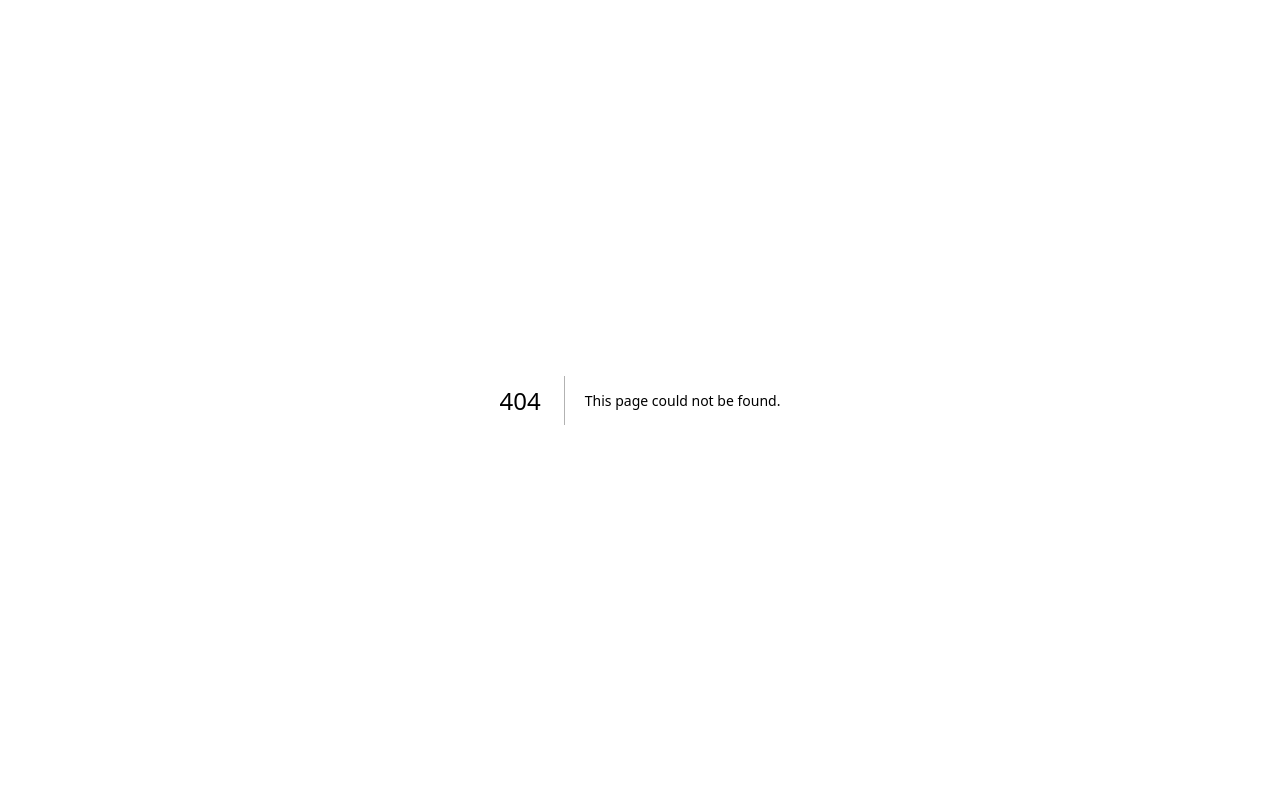
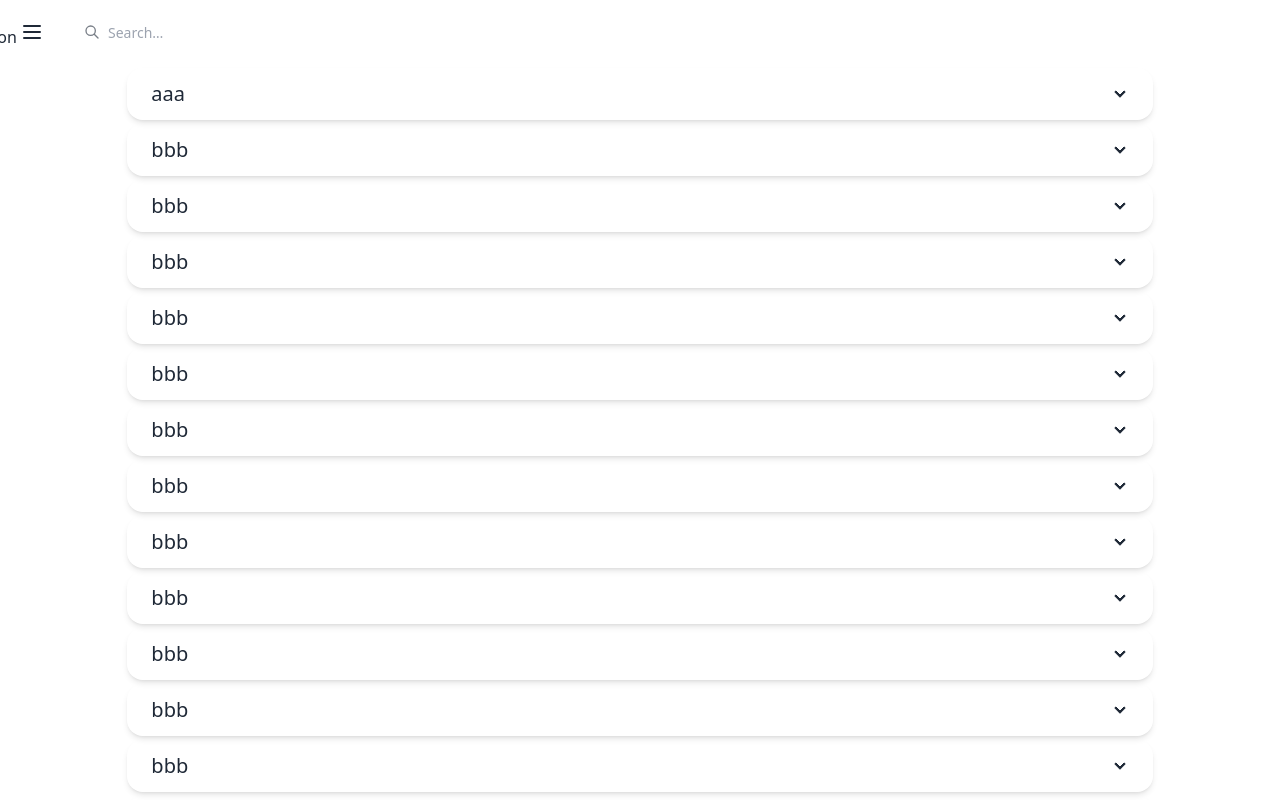
Before and after one commit to idealjs/to-done, a Next.js app: page /workspace/1 in a window 1280 px wide. Before the commit this address had no page. Built offline with nearby package versions, Linux system fonts and the light colour scheme; no server answers.

Commit message:
feat: add workspace

```diff
--- /dev/null
+++ b/src/components/List/ListItem.tsx
@@ -0,0 +1,15 @@
+import clsx from "clsx";
+import { PropsWithChildren } from "react";
+
+import { IClassNameProps } from "../../type";
+
+interface IProps extends IClassNameProps {}
+
+const ListItem = (props: PropsWithChildren<IProps>) => {
+  const { children, className } = props;
+  return (
+    <li className={clsx("card p-2 m-1 shadow-md", className)}>{children}</li>
+  );
+};
+
+export default ListItem;
--- /dev/null
+++ b/src/components/List/index.tsx
@@ -0,0 +1,14 @@
+import clsx from "clsx";
+import { PropsWithChildren } from "react";
+
+import { IClassNameProps } from "../../type";
+
+interface IProps extends IClassNameProps {}
+
+const List = (props: PropsWithChildren<IProps>) => {
+  const { children, className } = props;
+
+  return <ul className={clsx(className)}>{children}</ul>;
+};
+
+export default List;
--- /dev/null
+++ b/src/components/Logo/index.tsx
@@ -0,0 +1,16 @@
+import { Fragment } from "react";
+
+const Logo = () => {
+  return (
+    <Fragment>
+      <div className="btn btn-ghost px-2 font-title inline-flex text-lg transition-all duration-200 md:text-3xl">
+        <span className="lowercase">to</span>
+        <span className="uppercase text-primary">done</span>
+      </div>
+      <div data-tip="Changelog" className="tooltip tooltip-bottom">
+        {process.env.NEXT_PUBLIC_APP_VERSION}
+      </div>
+    </Fragment>
+  );
+};
+export default Logo;
--- /dev/null
+++ b/src/components/Search/index.tsx
@@ -0,0 +1,51 @@
+import clsx from "clsx";
+import { PropsWithChildren } from "react";
+
+import type { IClassNameProps } from "../../type";
+
+interface IProps extends IClassNameProps {
+  searchId: string;
+}
+
+const Search = (props: PropsWithChildren<IProps>) => {
+  const { children, className, searchId } = props;
+  return (
+    <div className={clsx("w-full max-w-sm flex", className)}>
+      <div className="searchbox relative mx-3 w-full">
+        <svg
+          className="pointer-events-none absolute z-10 my-3 ml-2 stroke-current opacity-60 text-base-content"
+          width="16"
+          height="16"
+          xmlns="http://www.w3.org/2000/svg"
+          fill="none"
+          viewBox="0 0 24 24"
+        >
+          <path
+            strokeLinecap="round"
+            strokeLinejoin="round"
+            strokeWidth="2"
+            d="M21 21l-6-6m2-5a7 7 0 11-14 0 7 7 0 0114 0z"
+          ></path>
+        </svg>
+        <div
+          aria-haspopup="listbox"
+          aria-expanded="true"
+          className="dropdown w-full"
+        >
+          <form>
+            <input
+              id={searchId}
+              type="search"
+              placeholder="Search…"
+              autoComplete="off"
+              spellCheck="false"
+              className="input w-full max-w-xs pl-8 pr-3 py-2 border-0 input-md h-10"
+            />
+          </form>
+          {children}
+        </div>
+      </div>
+    </div>
+  );
+};
+export default Search;
--- /dev/null
+++ b/src/features/Content/index.tsx
@@ -0,0 +1,48 @@
+import List from "../../components/List";
+import ListItem from "../../components/List/ListItem";
+
+const mockData = [
+  { id: "aaa", content: "aaaa", title: "aaa" },
+  { id: "bbb1", content: "bbbb", title: "bbb" },
+  { id: "bbb2", content: "bbbb", title: "bbb" },
+  { id: "bbb3", content: "bbbb", title: "bbb" },
+  { id: "bbb4", content: "bbbb", title: "bbb" },
+  { id: "bbb5", content: "bbbb", title: "bbb" },
+  { id: "bbb6", content: "bbbb", title: "bbb" },
+  { id: "bbb7", content: "bbbb", title: "bbb" },
+  { id: "bbb8", content: "bbbb", title: "bbb" },
+  { id: "bbb9", content: "bbbb", title: "bbb" },
+  { id: "bbb10", content: "bbbb", title: "bbb" },
+  { id: "bbb11", content: "bbbb", title: "bbb" },
+  { id: "bbb12", content: "bbbb", title: "bbb" },
+  { id: "bbb13", content: "bbbb", title: "bbb" },
+  { id: "bbb14", content: "bbbb", title: "bbb" },
+  { id: "bbb15", content: "bbbb", title: "bbb" },
+  { id: "bbb16", content: "bbbb", title: "bbb" },
+  { id: "bbb17", content: "bbbb", title: "bbb" },
+];
+
+const Content = () => {
+  return (
+    <div className="w-full flex justify-around 2xl:justify-between">
+      <List className="w-full sm:w-full md:w-full lg:w-4/5 xl:w-5/6 2xl:w-8/12">
+        {mockData.map((data) => {
+          return (
+            <ListItem key={data.id} className={"flex-row"}>
+              <div tabIndex={0} className="collapse collapse-arrow w-full">
+                <input type="checkbox" className="min-h-fit" />
+                <div className="collapse-title text-xl min-h-fit py-1">
+                  {data.title}
+                </div>
+                <div className="collapse-content">
+                  <p>{data.content}</p>
+                </div>
+              </div>
+            </ListItem>
+          );
+        })}
+      </List>
+    </div>
+  );
+};
+export default Content;
--- /dev/null
+++ b/src/features/Navbar/index.tsx
@@ -0,0 +1,34 @@
+import Search from "../../components/Search";
+
+const Navbar = () => {
+  return (
+    <nav className="navbar w-full">
+      <div className="flex flex-1 md:gap-1 lg:gap-2">
+        <span className="tooltip tooltip-bottom before:text-xs" data-tip="Menu">
+          <label
+            htmlFor="workspace-drawer"
+            className="btn btn-square btn-ghost drawer-button"
+          >
+            <svg
+              width="20"
+              height="20"
+              xmlns="http://www.w3.org/2000/svg"
+              fill="none"
+              viewBox="0 0 24 24"
+              className="inline-block h-5 w-5 stroke-current md:h-6 md:w-6"
+            >
+              <path
+                strokeLinecap="round"
+                strokeLinejoin="round"
+                strokeWidth="2"
+                d="M4 6h16M4 12h16M4 18h16"
+              ></path>
+            </svg>
+          </label>
+        </span>
+        <Search searchId="globalSearchId" className="hidden lg:block" />
+      </div>
+    </nav>
+  );
+};
+export default Navbar;
--- /dev/null
+++ b/src/pages/stories/index.tsx
@@ -0,0 +1,14 @@
+import List from "../../components/List";
+import ListItem from "../../components/List/ListItem";
+
+const stories = () => {
+  return (
+    <List>
+      <ListItem>hello1</ListItem>
+      <ListItem>hello2</ListItem>
+      <ListItem>hello3</ListItem>
+    </List>
+  );
+};
+
+export default stories;
--- /dev/null
+++ b/src/pages/workspace/[id].tsx
@@ -0,0 +1,89 @@
+import type { GetServerSideProps } from "next/types";
+import { getServerSession } from "next-auth/next";
+import { signOut } from "next-auth/react";
+
+import Logo from "../../components/Logo";
+import Content from "../../features/Content";
+import Navbar from "../../features/Navbar";
+import prisma from "../../lib/prisma";
+import { authOptions } from "../api/auth/[...nextauth]";
+
+interface IProps {}
+
+const Workspace = (props: IProps) => {
+  return (
+    <div className="drawer">
+      <input id="workspace-drawer" type="checkbox" className="drawer-toggle" />
+      <div className="drawer-content">
+        <div
+          className="sticky top-0 z-30 flex h-16 w-full justify-center bg-opacity-90 backdrop-blur transition-all duration-100
+  bg-base-100 text-base-content"
+        >
+          <Navbar />
+        </div>
+        <div className="px-5">
+          <Content />
+        </div>
+      </div>
+      <div className="drawer-side">
+        <label
+          htmlFor="workspace-drawer"
+          className="drawer-overlay button"
+        ></label>
+        <aside className="bg-base-200 w-80 sm:border-r-2 sm:border-gray-300 flex flex-col">
+          <div className="sticky flex items-baseline px-4 py-2 gap-2">
+            <Logo />
+          </div>
+          <div className="flex-1 flex flex-col justify-between">
+            <ul></ul>
+            <ul className="menu menu-compact lg:menu-normal rounded-box p-4">
+              <li
+                onClick={async () => {
+                  await signOut({ callbackUrl: "/" });
+                }}
+              >
+                <a>sign out</a>
+              </li>
+            </ul>
+          </div>
+        </aside>
+      </div>
+    </div>
+  );
+};
+
+export default Workspace;
+
+export const getServerSideProps: GetServerSideProps = async ({ req, res }) => {
+  const session = await getServerSession(req, res, authOptions);
+  if (session == null) {
+    return {
+      props: { session },
+    };
+  }
+  const user =
+    session?.user?.id != null
+      ? await prisma.user.findUnique({
+          where: {
+            id: session?.user?.id,
+          },
+        })
+      : null;
+
+  return {
+    props: {
+      session,
+      user:
+        user != null
+          ? {
+              id: user?.id,
+              lastActiveWorkspaceId: user?.lastActiveWorkspaceId,
+            }
+          : null,
+    },
+  };
+};
+
+export const getLayout = (page: JSX.Element) => {
+  return page;
+};
--- /dev/null
+++ b/src/type.ts
@@ -0,0 +1,5 @@
+export interface IClassNameProps {
+  className?: string;
+}
+
+export type PropsWithClassName<P = unknown> = P & { className?: string };
```
Also changed, not shown: package.json (+9 -0 lines), 2 other files (tests, documents, lock files or other folders).
